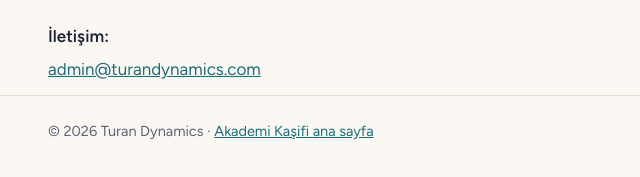
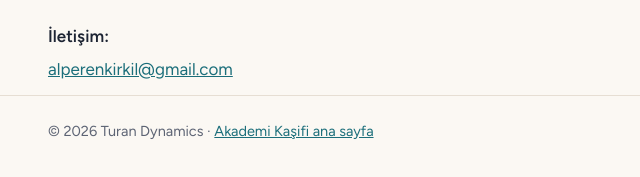
Before and after one commit to alperenkirkil/akademikasifi-site, a plain HTML site: page hakkinda/index.html in a window 1280 px wide. Shown: the part 495-672 px from the top of the page, 256-896 px from the left. Drawn offline with nearby package versions, Linux system fonts and the light colour scheme.

Commit message:
Gizlilik politikası iletişim adresi güncellendi
Co-Authored-By: Claude Fable 5.2 <noreply@anthropic.com>
Claude-Session: https://claude.ai/code/session_01PMyW7jdT9VSrTEq9rmj6Tj

```diff
--- a/hakkinda/index.html
+++ b/hakkinda/index.html
@@ -65,7 +65,7 @@ footer { border-top: 1px solid var(--line); padding: 24px 0; color: var(--muted)
   <p>Sayı Kaşifi kullanıcı verilerini üçüncü kişilerle paylaşmaz.</p>
 
   <h2>İletişim:</h2>
-  <p><a href="mailto:admin@turandynamics.com">admin@turandynamics.com</a></p>
+  <p><a href="mailto:alperenkirkil@gmail.com">alperenkirkil@gmail.com</a></p>
 </main>
 <footer>
   <div class="wrap">© 2026 Turan Dynamics · <a href="../">Akademi Kaşifi ana sayfa</a></div>
```
